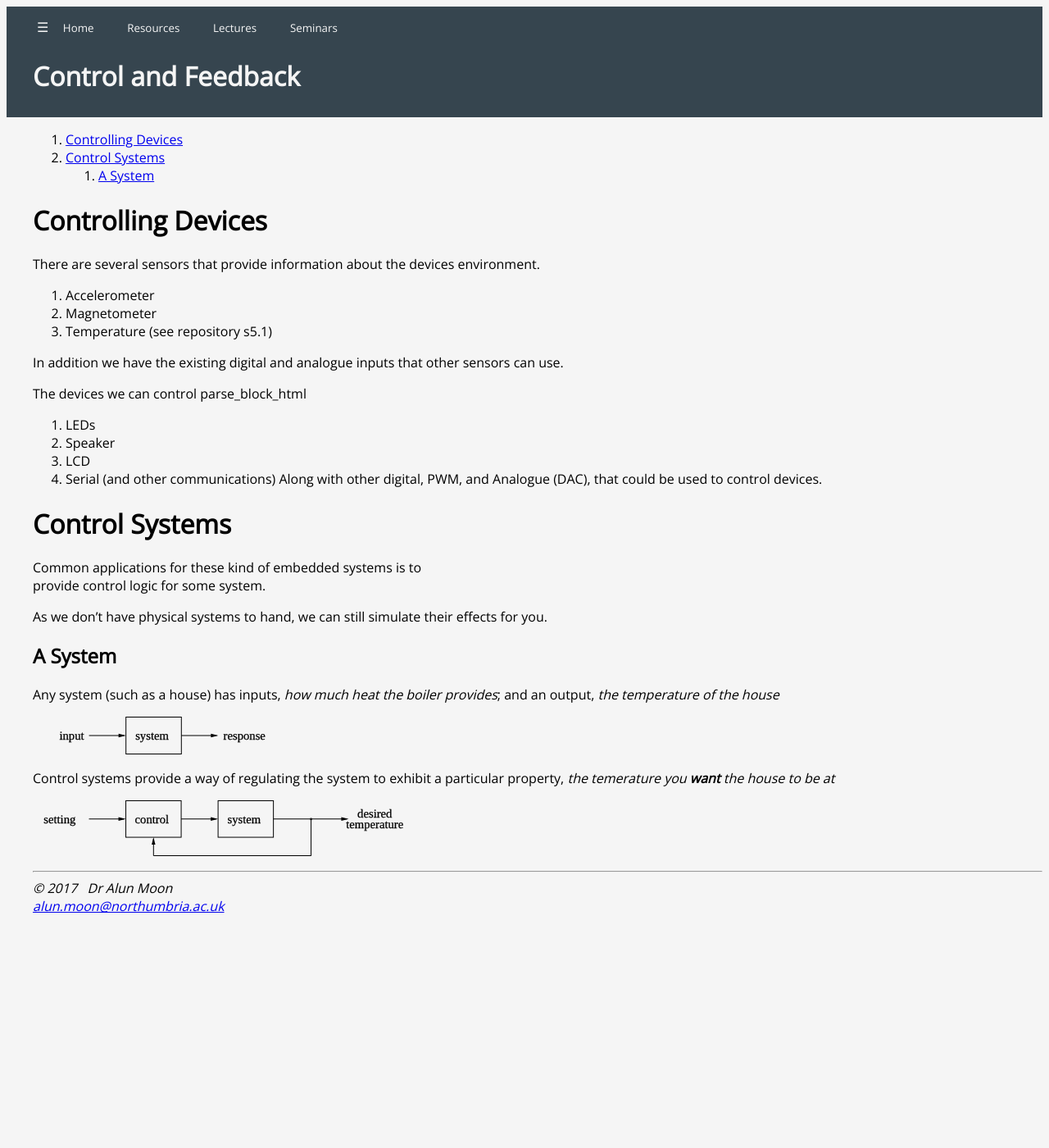
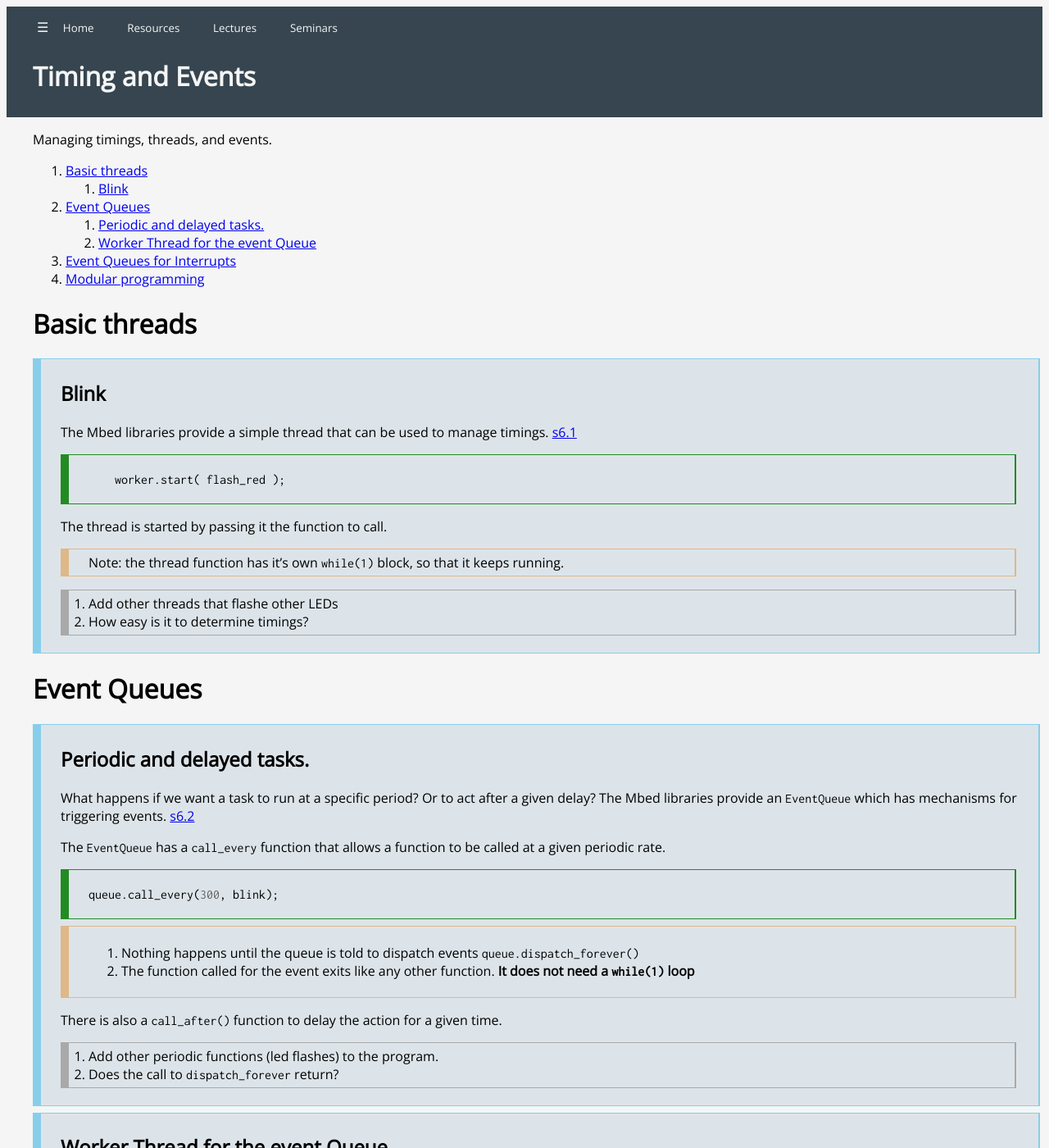
Before and after one commit to kf5011/kf5011.github.io, a Jekyll site: the page built from _seminars/06.md, in a window 1280 px wide and 1400 px high. Shown: the whole window at 82% size. Built offline with Jekyll 4.4.1, drawn with Linux system fonts in a browser that asks for light colours; some of the changed text lies outside the part shown.

Commit message:
Week 6 : events and threads

````diff
--- a/_seminars/06.md
+++ b/_seminars/06.md
@@ -1,41 +1,99 @@
 ---
-title: Control and Feedback
+title:  Timing and Events
 layout: default
 excerpt_separator: <!--more-->
 ---
+Managing timings, threads, and events.
 <!--more-->
 1. toc
 {:toc}
 {::options parse_block_html="true" /}
 
-# Controlling Devices
-There are several sensors that provide information about the
-devices environment.
+# Basic threads
+<section class="exercise">
+## Blink
+The Mbed libraries provide a simple thread that can be used to manage timings.
+[s6.1](https://github.com/kf5011/s6.1)
 
-1. Accelerometer
-2. Magnetometer
-3. Temperature (see repository s5.1)
+```c
+    worker.start( flash_red );
+```
+{: .example}
+The thread is started by passing it the function to call.
 
-In addition we have the existing digital and analogue inputs that other sensors can use.
+Note: the thread function has it's own `while(1)` block, so that it keeps running.
+{: .note}
 
-The devices we can control parse_block_html
-1. LEDs
-2. Speaker
-3. LCD
-4. Serial (and other communications)
-Along with other digital, PWM, and Analogue (DAC), that could be used to control devices.
+1. Add other  threads that flashe other LEDs
+2. How easy is it to determine timings?
+{: .question}
+</section>
 
-# Control Systems
-Common applications for these kind of embedded systems is to
-provide control logic for some system.
 
-As we don't have physical systems to hand, we can still simulate their effects for you.
+# Event Queues
+<section class="exercise">
+## Periodic and delayed tasks.
+What happens if we want a task to run at a specific period?  Or to act after a given delay?  The Mbed libraries provide an `EventQueue` which has mechanisms for triggering events.
+[s6.2](https://github.com/kf5011/s6.2)
 
-## A System
-Any system (such as a house) has inputs, _how much heat the boiler provides_; and an output, _the temperature of the house_
+The `EventQueue` has a `call_every` function that allows a function to be called at a given periodic rate.
 
-![input -> system -> response](control.svg)
+```c
+queue.call_every(300, blink);
+```
+{: .example}
 
-Control systems provide a way of regulating the system to exhibit a particular property, _the temerature you **want** the house to be at_
+<section class="note">
+1. Nothing happens until the queue is told to dispatch events `queue.dispatch_forever()`
+2. The function called for the event exits like any other function.  **It does not need a `while(1)` loop**
+</section>
 
-![controll loop](controller.svg)
+There is also a `call_after()` function to delay the action for a given time.
+
+1. Add other periodic functions (led flashes) to the program.
+2. Does the call to `dispatch_forever` return?
+{: .question}
+
+</section>
+
+<section class="exercise">
+## Worker Thread for the event Queue
+What happens after `dispatch_forever` is called?  it may be useful to create a thread specifically to handle the `EventQueue`
+
+```c
+Thread worker;
+worker.start(callback(&queue, &EventQueue::dispatch_forever ));
+```
+{: .example}
+
+Note: the use of a function to create the `callback`.  This is a means of robustly preserving state in real time systems (see [Callbacks](https://os.mbed.com/docs/v5.6/reference/platform.html#callbacks) section of the [Platform Overview](https://os.mbed.com/docs/v5.6/reference/platform.html) first for deeper insight into their use.)
+</section>
+
+# Event Queues for Interrupts
+Remember that for Interrupt Service Routines, we can't use lengthy or costly operations?  We can use an event queue.  The ISR generates an event, which is then handled separately outside of the ISR.
+
+<section class="exercise">
+Example [s6.3](https://github.com/kf5011/s6.3) shows how we can register an event trigger with an Interrupt:
+
+```c
+sw.fall(queue.event(blink));
+```
+{: .example}
+
+Causes the event that calls `blink` to be generated on the falling edge interrupt of switch 2.
+
+Note: we still have to have a thread running for the event queue.
+{: .note}
+</section>
+
+# Modular programming
+Threads and events allow a more modular approach to programming.
+
+<section class="exercise">
+1. Create a thread that simply updates the display (LCD) periodically.
+2. Create a couple of functions that increment and decrement a counter (shown on the display)
+3. Create a Thread for an Event queue.
+   1. Generate an event from Sw2 to call the increment function
+   1. Generate an event from Sw3 to call the decrement function
+4. Poll one of the sensors (Accelerometer, Potentiometer, Temperature) regularly (using `call_every`) and update a variable shown on the display.
+</section>
````
Also changed, not shown: _seminars/09.md (added, +41 -0 lines).
